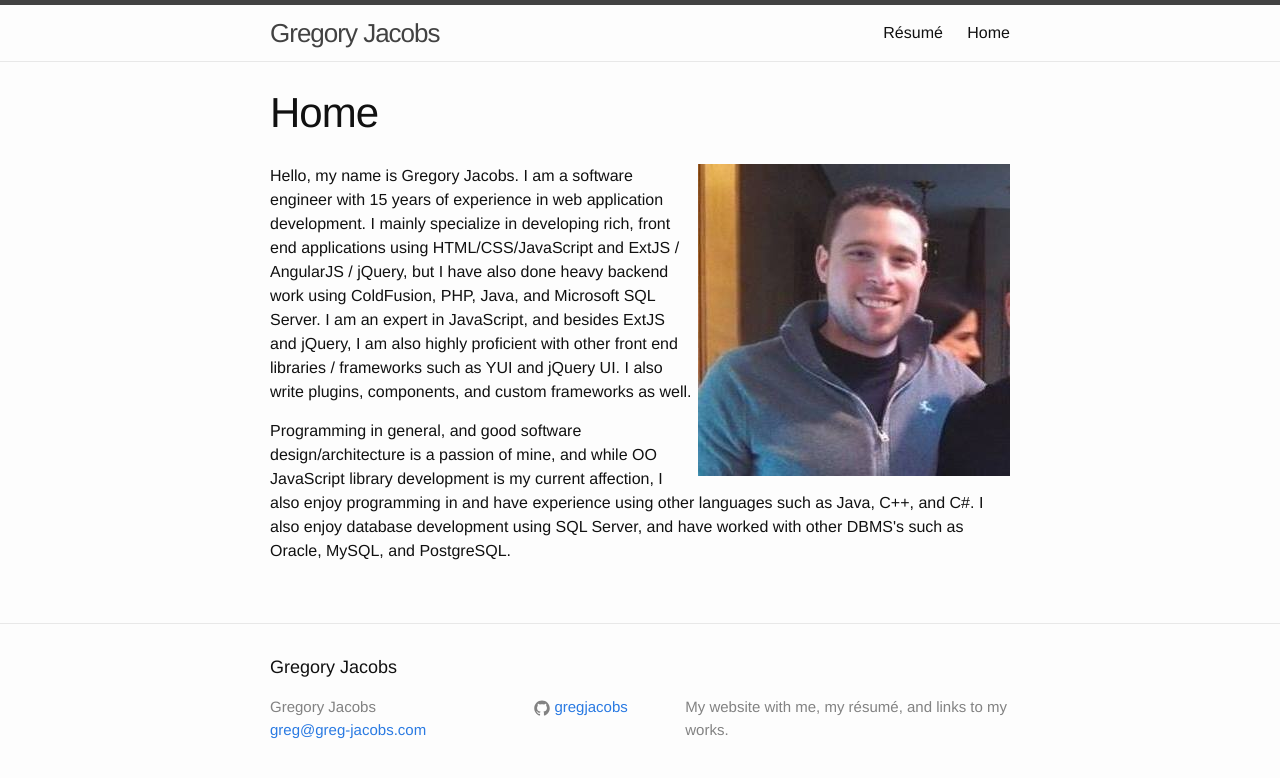
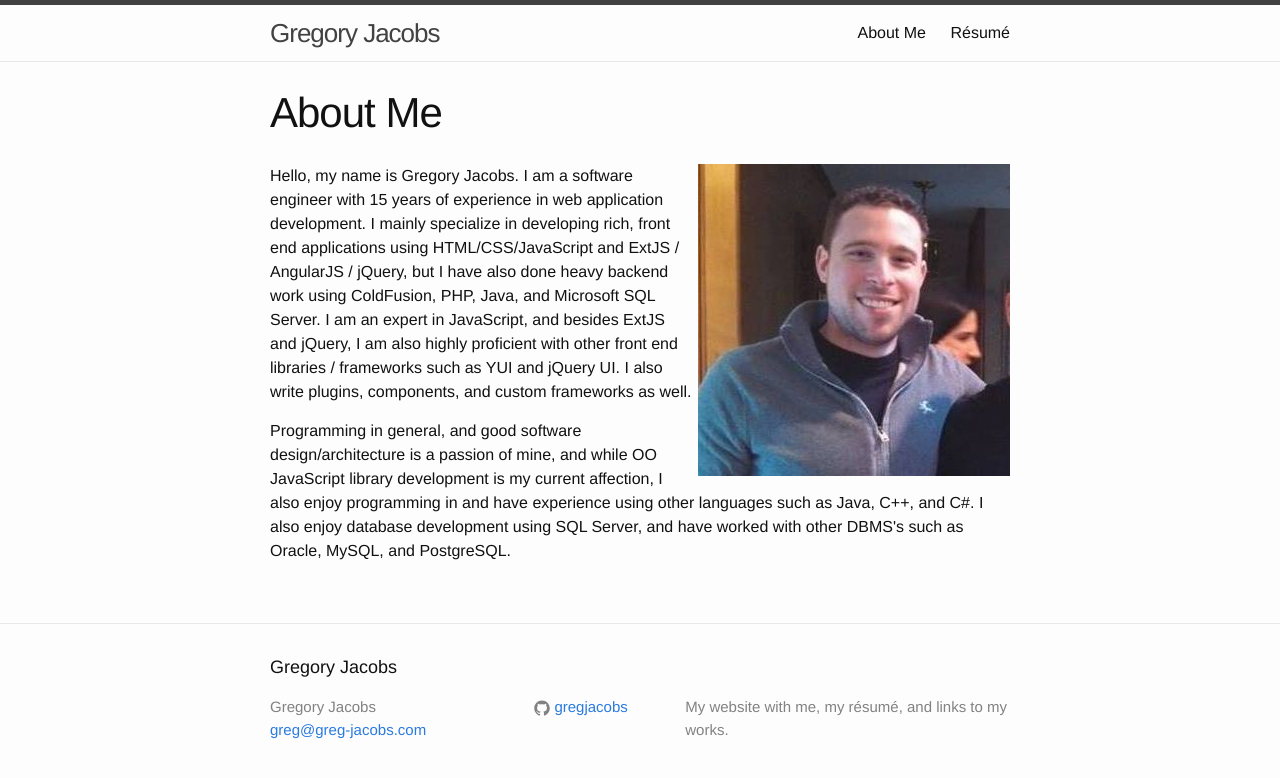
Before and after one commit to gregjacobs/gregjacobs.github.io, a Jekyll site: the page built from index.html, in a window 1280 px wide. Shown: the top 778 px of the page. Built offline with Jekyll 4.4.1, drawn with Linux system fonts in a browser that asks for light colours.

Commit message:
Manually order the top-level links

```diff
--- a/_includes/header.html
+++ b/_includes/header.html
@@ -14,11 +14,8 @@
 			</a>
 
 			<div class="trigger">
-        {% for page in site.pages %}
-          {% if page.title %}
-          <a class="page-link" href="{{ page.url | prepend: site.baseurl }}">{{ page.title }}</a>
-          {% endif %}
-        {% endfor %}
+				<a class="page-link" href="/">About Me</a>
+				<a class="page-link" href="/resume">R&eacute;sum&eacute;</a>
 			</div>
 		</nav>
 
--- a/index.html
+++ b/index.html
@@ -1,6 +1,6 @@
 ---
 layout: page
-title: Home
+title: About Me
 permalink: /
 ---
 
--- a/resume/index.html
+++ b/resume/index.html
@@ -1,6 +1,6 @@
 ---
 layout: page
-title: Résumé
+title: R&eacute;sum&eacute;
 permalink: /resume/
 ---
 
```
Lines whose indentation alone changed are shown as unchanged.
